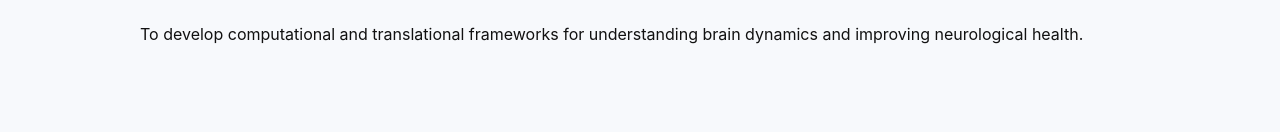
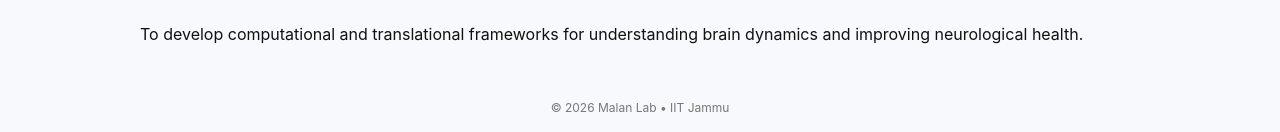
Before and after one commit to malanlab/malanlab.github.io, a Jekyll site: the page built from index.md, in a window 1280 px wide. Shown: the part 1132-1264 px from the top of the page. Built offline with Jekyll 4.4.1, drawn with Linux system fonts in a browser that asks for light colours; before the commit the page ends 1212 px from its top, so only the background shows below that.

Commit message:
Update default.html

```diff
--- a/_layouts/default.html
+++ b/_layouts/default.html
@@ -1,19 +1,26 @@
 <!DOCTYPE html>
-<html>
+<html lang="en">
+
 <head>
   <meta charset="utf-8">
+  <meta name="viewport" content="width=device-width, initial-scale=1">
+
   <title>{{ page.title }} | Malan Lab</title>
-  <meta name="viewport" content="width=device-width, initial-scale=1">
 
   <link rel="stylesheet" href="/assets/style.css">
 </head>
 
 <body>
 
+<!-- NAVBAR -->
 <header class="navbar">
   <div class="nav-container">
 
-    <div class="logo">Malan Lab</div>
+    <div class="logo">
+      <a href="/" style="text-decoration:none; color:inherit;">
+        Malan Lab
+      </a>
+    </div>
 
     <nav class="nav-links">
       <a href="/">Home</a>
@@ -26,9 +33,15 @@
   </div>
 </header>
 
+<!-- PAGE CONTENT -->
 <main>
   {{ content }}
 </main>
 
+<!-- FOOTER -->
+<footer style="text-align:center; padding:20px; font-size:12px; color:#777;">
+  © {{ site.time | date: "%Y" }} Malan Lab • IIT Jammu
+</footer>
+
 </body>
 </html>
```
